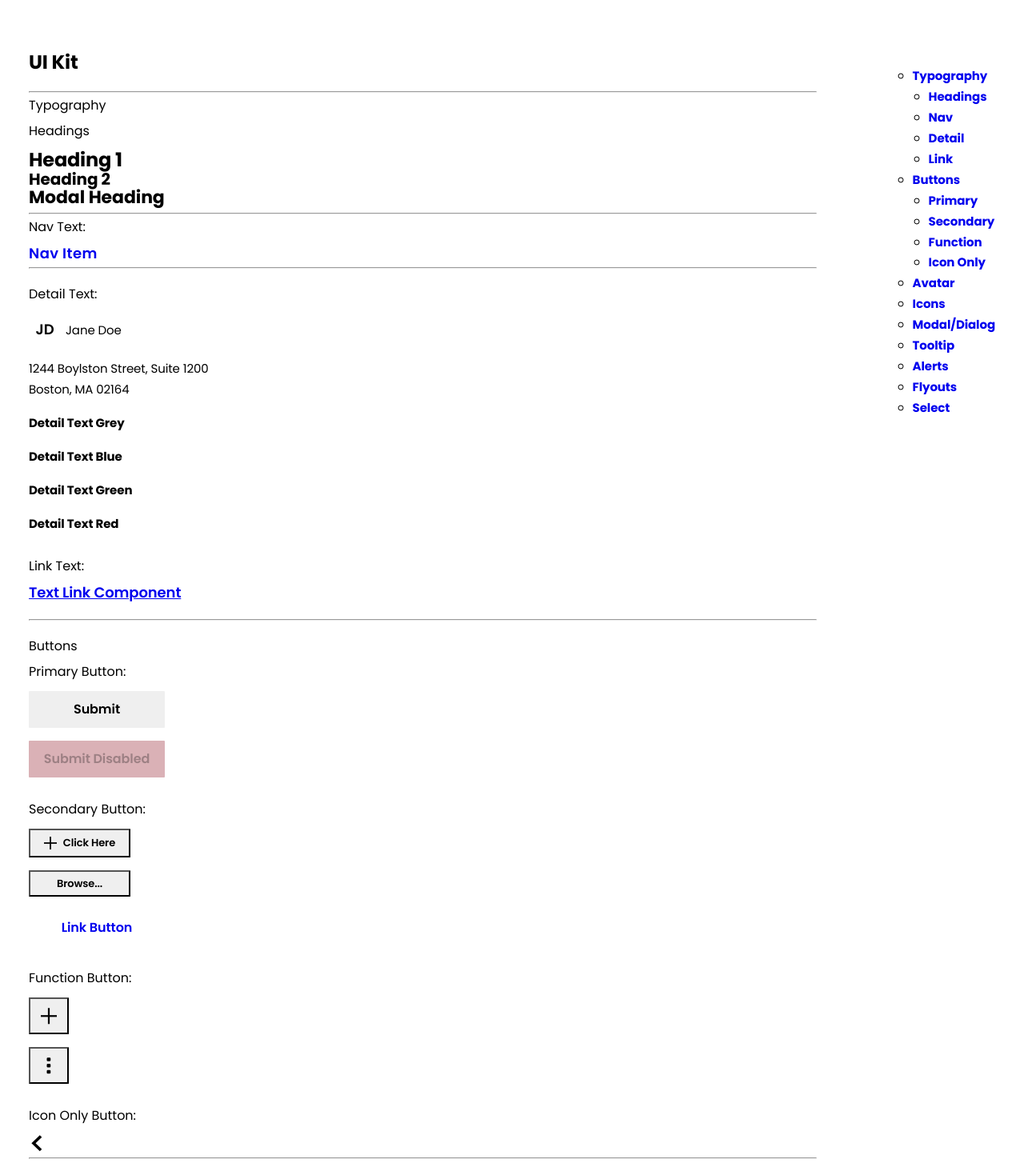
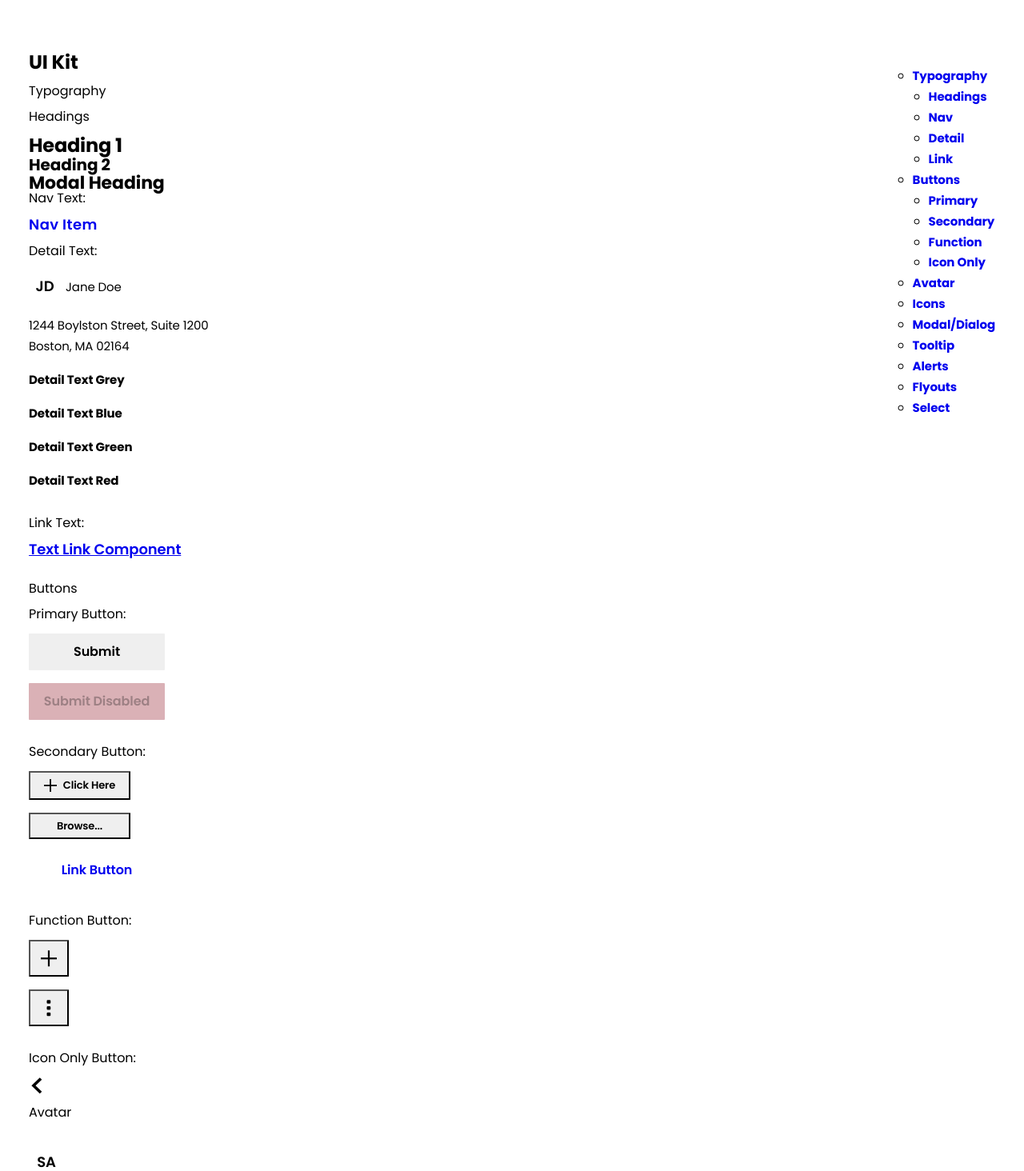
Before and after one commit to shaeallison/parcel-starter, a React (Vite) app: page /ui-kit in a window 1280 px wide. Shown: the part 106-1570 px from the top of the page at 80% size. Built offline with nearby package versions, Linux system fonts and the light colour scheme.

Commit message:
removing the hrs in the ui kit

```diff
--- a/src/screens/UiKit.tsx
+++ b/src/screens/UiKit.tsx
@@ -35,7 +35,6 @@ export function UIKit(): JSX.Element {
             UI Kit
           </Heading>
           <br />
-          <hr />
           <h2 id='typography'>Typography</h2>
           <br />
           <h3 id='headings'>Headings</h3>
@@ -49,7 +48,6 @@ export function UIKit(): JSX.Element {
           <Heading as='h3' level='three'>
             Modal Heading
           </Heading>
-          <hr />
           <p id='nav-text'>Nav Text:</p>
           <br />
           <Text
@@ -62,7 +60,6 @@ export function UIKit(): JSX.Element {
             Nav Item
           </Text>
           <br />
-          <hr />
           <br />
           <p id='detail-text'>Detail Text:</p>
           <br />
@@ -106,7 +103,6 @@ export function UIKit(): JSX.Element {
             Text Link Component
           </Text>
           <br />
-          <hr />
           <br />
           <h2 id='buttons'>Buttons</h2>
           <br />
@@ -174,7 +170,6 @@ export function UIKit(): JSX.Element {
           >
             <Icon style='icon-back' color='brand-red' size='lg' space='right' />
           </Button>
-          <hr />
           <br />
           <h2 id='avatar'>Avatar</h2>
           <br />
```
